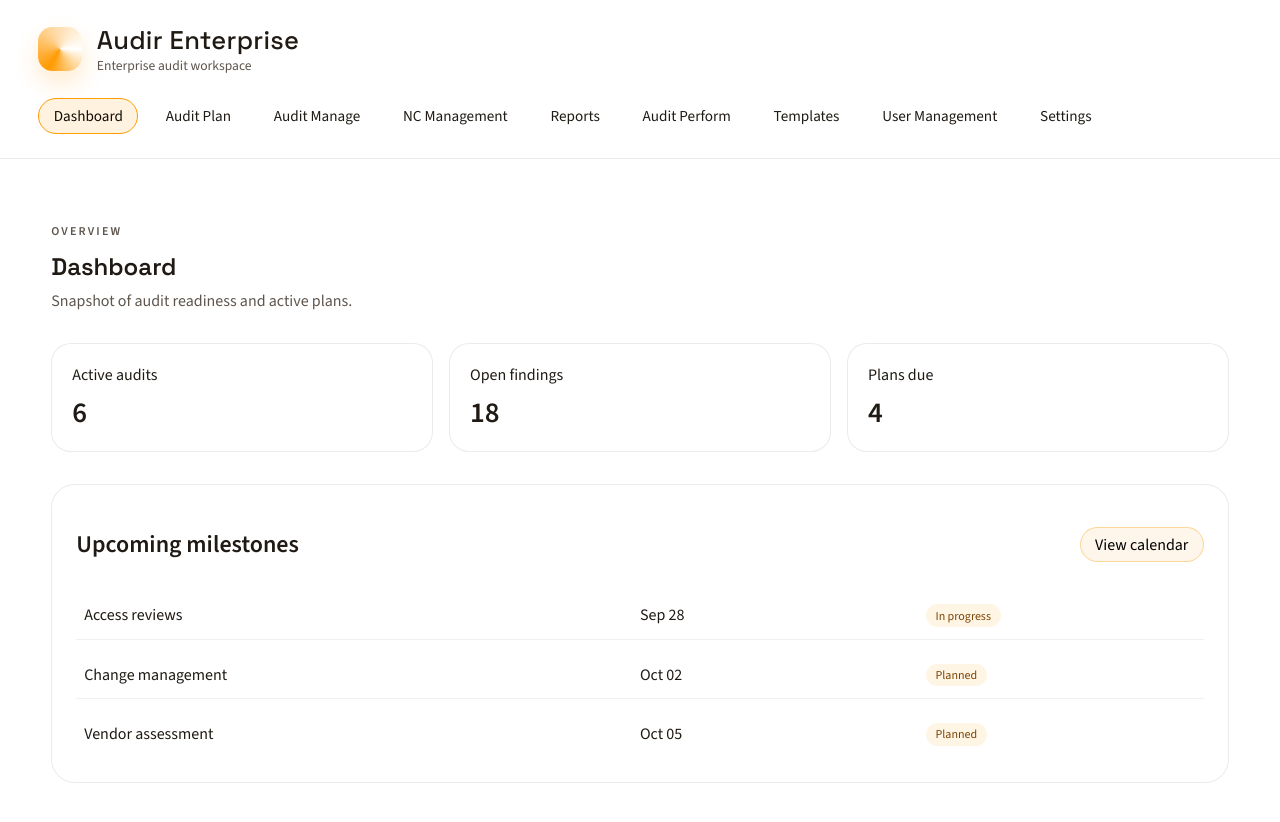
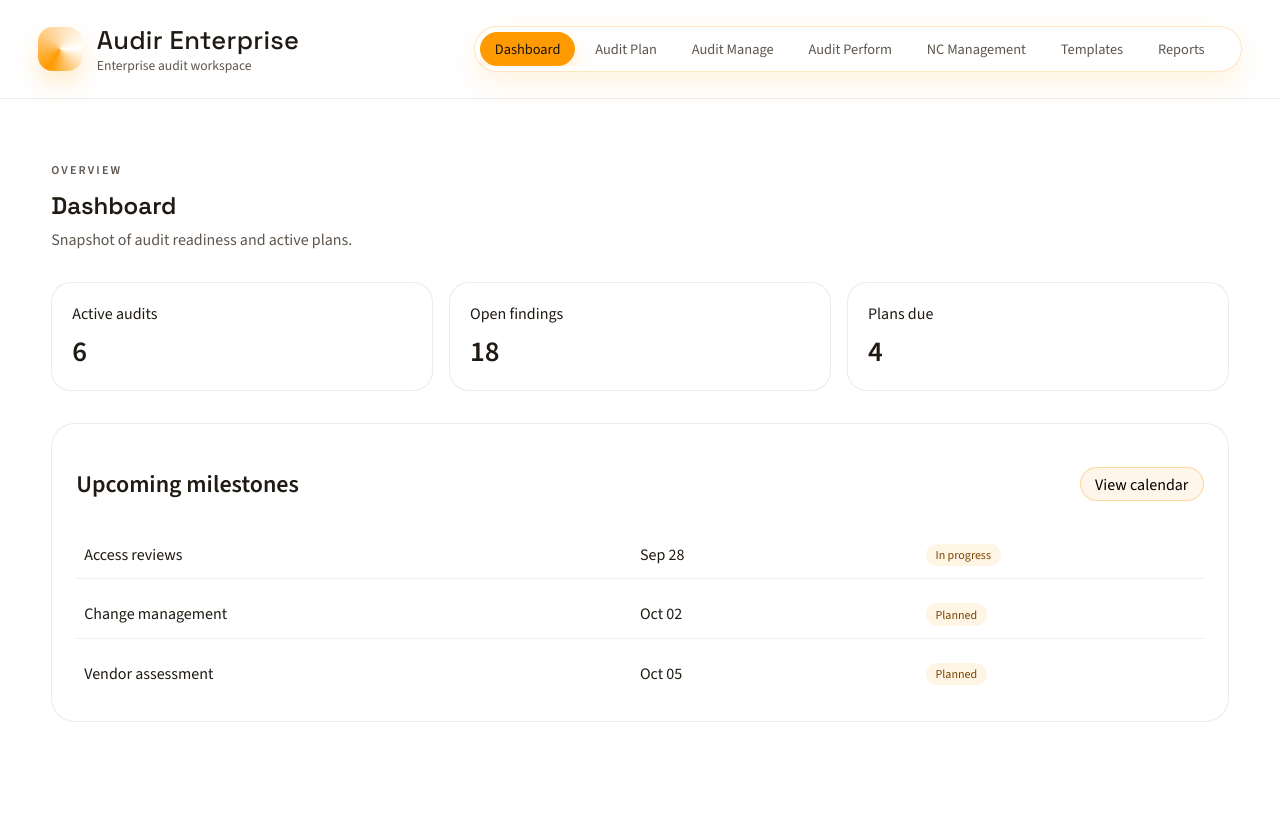
Before and after one commit to Vigameq/audir-classic, an Angular app: page /dashboard in a window 1280 px wide. Shown: the top 822 px of the page. After the commit the page ends 800 px from the top, so only its background shows below. Built offline with nearby package versions, Linux system fonts and the light colour scheme.

Commit message:
Refine top navigation layout

```diff
--- a/src/app/app.html
+++ b/src/app/app.html
@@ -7,17 +7,19 @@
     </div>
   </div>
   <div class="nav-shell" *ngIf="showNav">
+    <div class="nav-surface">
       <nav class="app-nav">
         <a routerLink="/dashboard" routerLinkActive="active">Dashboard</a>
         <a routerLink="/audit-plan" routerLinkActive="active">Audit Plan</a>
         <a routerLink="/audit-manage" routerLinkActive="active">Audit Manage</a>
+        <a routerLink="/audit-perform" routerLinkActive="active">Audit Perform</a>
         <a routerLink="/nc-management" routerLinkActive="active">NC Management</a>
+        <a routerLink="/templates" routerLinkActive="active">Templates</a>
         <a routerLink="/reports" routerLinkActive="active">Reports</a>
-      <a routerLink="/audit-perform" routerLinkActive="active">Audit Perform</a>
-      <a routerLink="/templates" routerLinkActive="active">Templates</a>
         <a routerLink="/user-management" routerLinkActive="active">User Management</a>
         <a routerLink="/settings" routerLinkActive="active">Settings</a>
       </nav>
+    </div>
     <button class="logout" type="button" (click)="logout()" *ngIf="auth.isLoggedIn()">
       Logout
     </button>
--- a/src/app/app.scss
+++ b/src/app/app.scss
@@ -52,9 +52,11 @@
 
 .app-nav {
   display: flex;
-  flex-wrap: wrap;
-  gap: 0.75rem;
-  font-size: 0.95rem;
+  flex-wrap: nowrap;
+  gap: 0.35rem;
+  font-size: 0.9rem;
+  overflow-x: auto;
+  scrollbar-width: none;
 }
 
 .nav-shell {
@@ -64,20 +66,35 @@
   gap: 1rem;
 }
 
+.nav-surface {
+  background: #ffffff;
+  border: 1px solid rgba(255, 154, 0, 0.25);
+  padding: 0.35rem;
+  border-radius: 999px;
+  box-shadow: 0 12px 28px rgba(255, 154, 0, 0.12);
+  max-width: min(60vw, 920px);
+}
+
+.app-nav::-webkit-scrollbar {
+  display: none;
+}
+
 .app-nav a {
   text-decoration: none;
-  color: var(--color-ink);
-  padding: 0.45rem 0.9rem;
+  color: var(--color-muted);
+  padding: 0.4rem 0.85rem;
   border-radius: 999px;
   border: 1px solid transparent;
   transition: all 0.2s ease;
+  white-space: nowrap;
 }
 
 .app-nav a:hover,
 .app-nav a.active {
   border-color: var(--color-accent);
-  background: rgba(255, 154, 0, 0.12);
-  color: var(--color-ink-strong);
+  background: var(--color-accent);
+  color: #1a1406;
+  box-shadow: 0 10px 20px rgba(255, 154, 0, 0.2);
 }
 
 .logout {
@@ -99,3 +116,9 @@
 .app-main {
   padding: clamp(1.5rem, 4vw, 4rem);
 }
+
+@media (max-width: 900px) {
+  .nav-surface {
+    max-width: 100%;
+  }
+}
```
Lines whose indentation alone changed are shown as unchanged.
